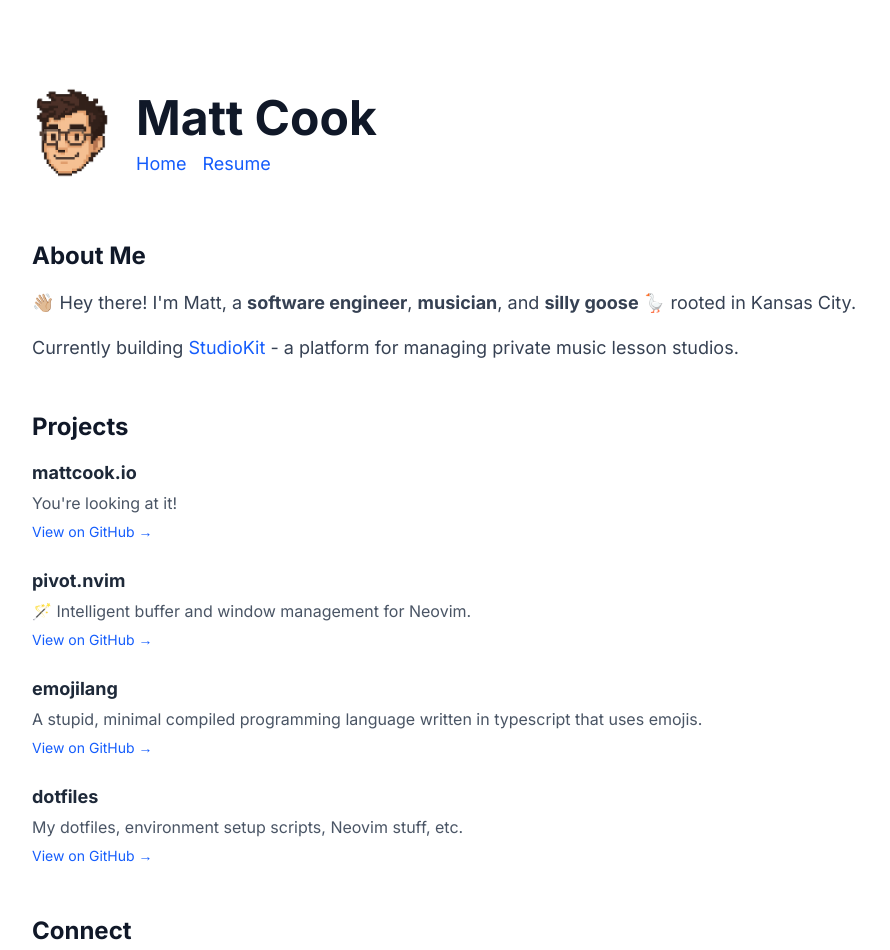
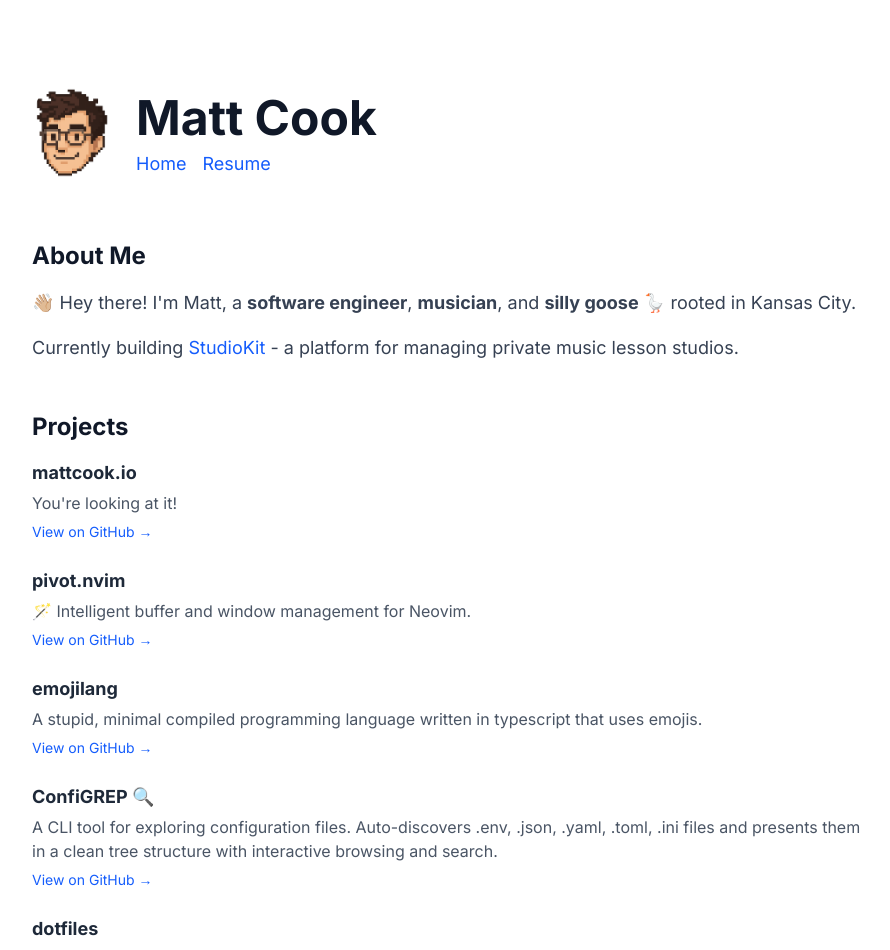
Before and after one commit to mattcookio/mattcook.io, a SvelteKit app: page / in a window 1280 px wide. Shown: the top 950 px of the page, without its empty margins (192-1082 px from the left). Built offline with nearby package versions, Linux system fonts and the light colour scheme.

Commit message:
Add ConfiGREP project to website

```diff
--- a/src/routes/+page.svelte
+++ b/src/routes/+page.svelte
@@ -65,7 +65,20 @@
 			>
 		</li>
 
-		<!-- Project 3: dotfiles -->
+		<!-- Project 3: ConfiGREP -->
+		<li class="space-y-1">
+			<h3 class="text-lg font-semibold text-gray-800">ConfiGREP 🔍</h3>
+			<p class="text-gray-600">A CLI tool for exploring configuration files. Auto-discovers .env, .json, .yaml, .toml, .ini files and presents them in a clean tree structure with interactive browsing and search.</p>
+			<a
+				href="https://github.com/mattcookio/configrep"
+				target="_blank"
+				rel="noopener noreferrer"
+				class="text-sm text-blue-600 transition-colors duration-200 hover:text-blue-800"
+				>View on GitHub &rarr;</a
+			>
+		</li>
+
+		<!-- Project 4: dotfiles -->
 		<li class="space-y-1">
 			<h3 class="text-lg font-semibold text-gray-800">dotfiles</h3>
 			<p class="text-gray-600">My dotfiles, environment setup scripts, Neovim stuff, etc.</p>
```
